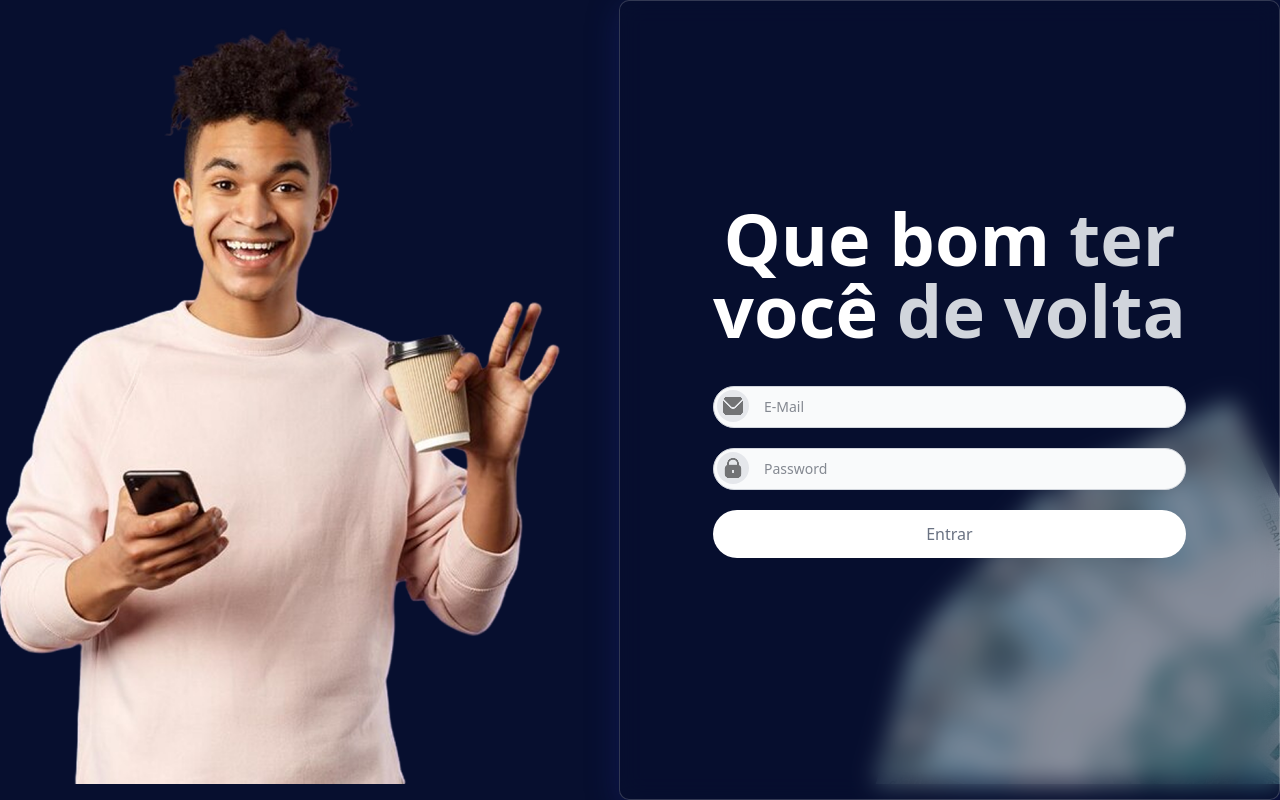
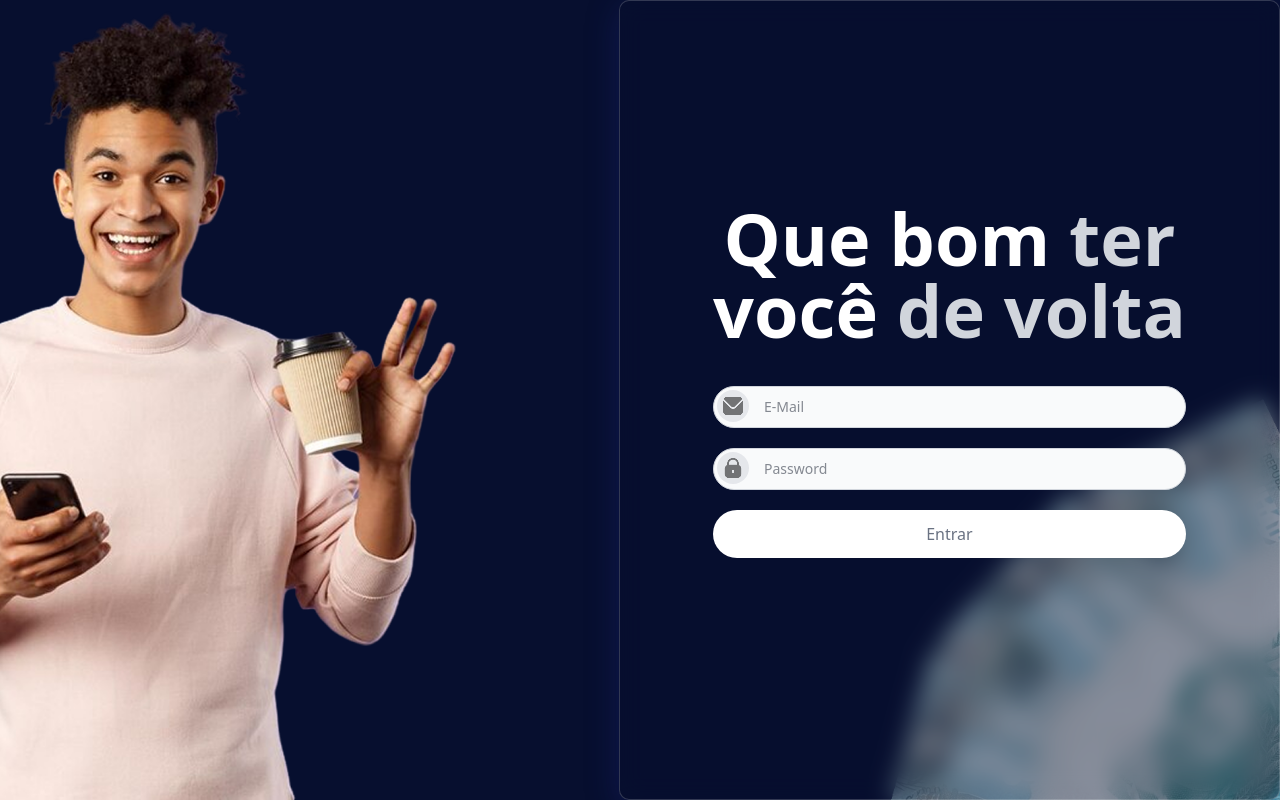
Before and after one commit to danielBRTanimacao/FinanceControl, a Vue app in the folder frontend/: page / in a window 1280 px wide. Built offline with nearby package versions, Linux system fonts and the light colour scheme.

Commit message:
feat: creating register interface and init to use enviroment variables

```diff
--- a/frontend/src/App.vue
+++ b/frontend/src/App.vue
@@ -1,8 +1,9 @@
 <script setup>
 import Login from "./views/auth/Login.vue";
+import Register from "./views/auth/Register.vue";
 </script>
 
 <template>
     <!--Dashboard-->
-    <Login />
+    <Register />
 </template>
--- a/frontend/src/assets/css/Index.css
+++ b/frontend/src/assets/css/Index.css
@@ -41,14 +41,7 @@
 
 @media (width >= 80rem) {
     .mainForm {
-        background-image: url("../imgs/icons/bg-big.png");
-        background-size: contain;
+        background-image: url("../imgs/icons/bg-larger.png");
+        background-size: cover;
     }
 }
-
-@media (width >= 96rem) {
-    .mainForm {
-        background-image: url("../imgs/icons/bg-larger.png");
-        background-size: contain;
-    }
-}
--- a/frontend/src/views/auth/Login.vue
+++ b/frontend/src/views/auth/Login.vue
@@ -102,7 +102,6 @@
                         </button>
                     </div>
                 </article>
-
                 <p class="errorsForm"></p>
             </div>
         </form>
--- a/frontend/src/views/auth/Register.vue
+++ b/frontend/src/views/auth/Register.vue
@@ -0,0 +1,111 @@
+<script>
+import MailIcon from "../../assets/imgs/icons/icon-mail.png";
+import PasswordIcon from "../../assets/imgs/icons/icon-password.png";
+import PasswordIconUnlock from "../../assets/imgs/icons/icon-unlock.png";
+
+export default {
+    data() {
+        return {
+            icon: MailIcon,
+            iconPassword: PasswordIcon,
+            iconUnlock: PasswordIconUnlock,
+            showPassword: false,
+        };
+    },
+    methods: {
+        togglePassword() {
+            this.showPassword = !this.showPassword;
+        },
+        submitRegisterForm() {},
+    },
+};
+</script>
+
+<template>
+    <main class="w-full h-[100dvh] bg-black mainForm lg:flex">
+        <article class="hidden w-300 lg:block"></article>
+        <form
+            @submit.prevent="submitRegisterForm"
+            class="glassmorphism w-full h-[100dvh] flex justify-center items-center text-white"
+            method="post"
+        >
+            <div class="flex flex-col gap-10 w-80 sm:w-auto">
+                <div class="sm:hidden text-6xl text-center">
+                    <span class="font-extrabold">Bem</span>
+                    {{ " " }}
+                    <span class="font-semibold text-gray-300">vindo</span>
+                </div>
+
+                <div class="hidden sm:block text-7xl text-center">
+                    <div>
+                        <span class="font-extrabold">Que bom</span>
+                        {{ " " }}
+                        <span class="font-semibold text-gray-300">ter</span>
+                    </div>
+                    <div>
+                        <span class="font-extrabold">você</span>
+                        {{ " " }}
+                        <span class="font-semibold text-gray-300"
+                            >de volta</span
+                        >
+                    </div>
+                </div>
+
+                <article>
+                    <aside class="flex flex-col gap-5">
+                        <div class="relative">
+                            <label
+                                for="inputEmail"
+                                class="rounded-full absolute top-1 left-1 w-8 h-8 cursor-pointer bg-gray-200 flex items-center justify-center"
+                            >
+                                <img :src="icon" alt="img-icon-email" />
+                            </label>
+                            <input
+                                type="email"
+                                name="email"
+                                id="inputEmail"
+                                class="indent-10 bg-gray-50 border border-gray-300 text-gray-900 text-sm rounded-full block w-full p-2.5 dark:bg-gray-700 dark:border-gray-600 dark:placeholder-gray-400 dark:text-white"
+                                placeholder="E-Mail"
+                                required
+                                maxlength="255"
+                            />
+                        </div>
+                        <div class="relative">
+                            <label
+                                @click="togglePassword"
+                                for="inputPassword"
+                                class="absolute rounded-full top-1 left-1 w-8 h-8 cursor-pointer bg-gray-200 flex items-center justify-center"
+                            >
+                                <img
+                                    :src="
+                                        showPassword ? iconUnlock : iconPassword
+                                    "
+                                    alt="img-icon-password"
+                                />
+                            </label>
+                            <input
+                                :type="showPassword ? 'text' : 'password'"
+                                name="password"
+                                id="inputPassword"
+                                class="indent-10 bg-gray-50 border border-gray-300 text-gray-900 text-sm rounded-full block w-full p-2.5 dark:bg-gray-700 dark:border-gray-600 dark:placeholder-gray-400 dark:text-white"
+                                placeholder="Password"
+                                required
+                                maxlength="255"
+                            />
+                        </div>
+                    </aside>
+
+                    <div class="pt-5">
+                        <button
+                            class="w-full py-3 bg-white rounded-full text-gray-500"
+                            type="submit"
+                        >
+                            Entrar
+                        </button>
+                    </div>
+                </article>
+                <p class="errorsForm"></p>
+            </div>
+        </form>
+    </main>
+</template>
```
Also changed, not shown: 2 other files (tests, documents, lock files or other folders).
